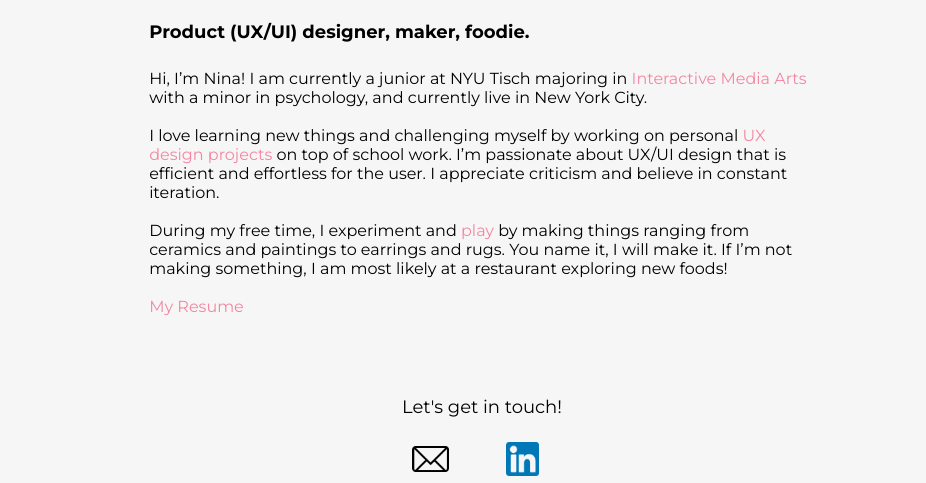
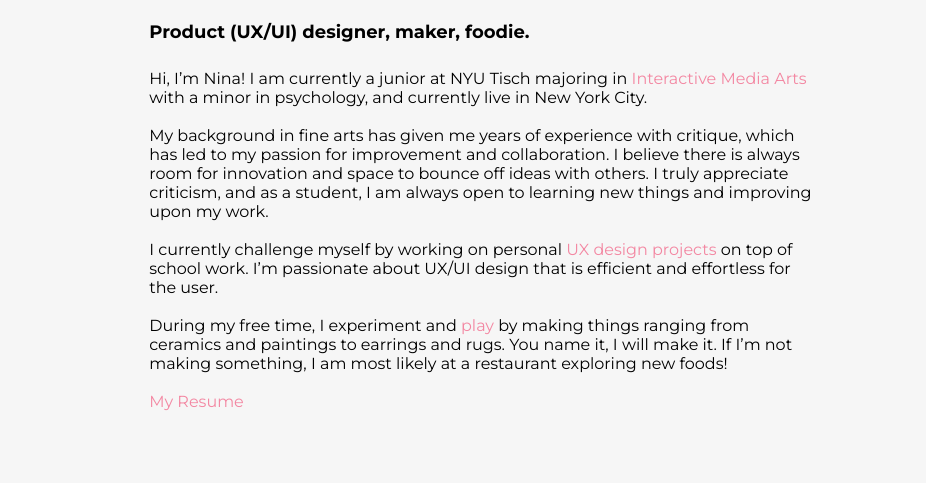
Before and after one commit to nc2516/portfolio, a plain HTML site: page about.html in a window 1280 px wide. Shown: the part 569-1052 px from the top of the page, without its empty margins (158-1084 px from the left). Drawn offline with Linux system fonts and the light colour scheme.

Commit message:
Update about.html

```diff
--- a/about.html
+++ b/about.html
@@ -51,7 +51,10 @@
                     <h6>Hi, I’m Nina! I am currently a junior at NYU Tisch majoring in <a href="https://itp.nyu.edu/ima/">Interactive Media Arts</a> with a minor in psychology, and currently live in New York City.
                     <br />
                     <br />
-                    I love learning new things and challenging myself by working on personal <a href="index.html">UX design projects</a> on top of school work. I’m passionate about UX/UI design that is efficient and effortless for the user. I appreciate criticism and believe in constant iteration.
+                    My background in fine arts has given me years of experience with critique, which has led to my passion for improvement and collaboration. I believe there is always room for innovation and space to bounce off ideas with others. I truly appreciate criticism, and as a student, I am always open to learning new things and improving upon my work.
+                    <br />
+                    <br />
+                    I currently challenge myself by working on personal <a href="index.html">UX design projects</a> on top of school work. I’m passionate about UX/UI design that is efficient and effortless for the user.
                     <br />
                     <br />
                     During my free time, I experiment and <a href="play.html">play</a> by making things ranging from ceramics and paintings to earrings and rugs. You name it, I will make it. If I’m not making something, I am most likely at a restaurant exploring new foods!
```
